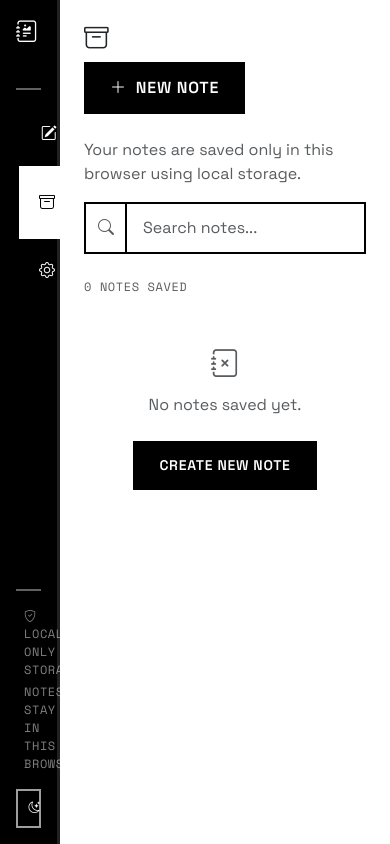
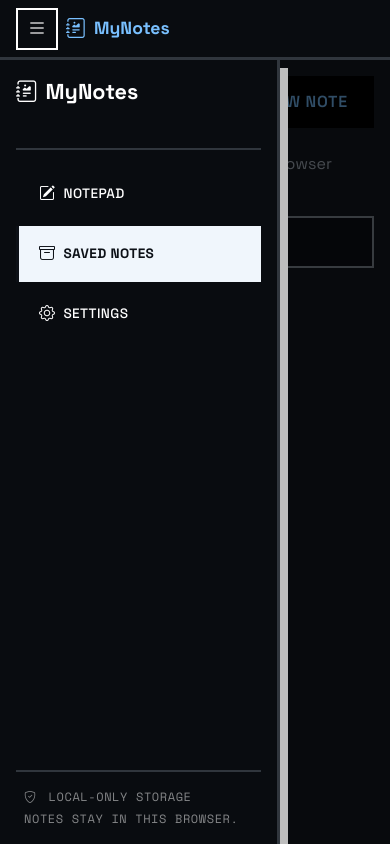
Before and after one commit to rutaabali3/notepad, a plain HTML site: page saved-notes.html in a window 390 px wide. Both pictures are taken after a click on the button "Toggle menu". Drawn offline with nearby package versions, Linux system fonts and the light colour scheme; some packages are replaced by stand-ins of ours; a script that the page names is missing.

Commit message:
Add mobile sidebar, SweetAlert link input, dark-only theme

```diff
--- a/css/style.css
+++ b/css/style.css
@@ -24,8 +24,6 @@ body {
     padding: 0;
 }
 
-/* Login Page */
-#auth-view,
 /* Login Page */
 #auth-view,
 section {
@@ -448,23 +446,7 @@ a:hover {
 }
 
 
-/* Theme toggle */
-.theme-toggle {
-    color: var(--white);
-    border: 2px solid var(--gray-400);
-    background: transparent;
-    font-size: 0.72rem;
-    padding: 0.55rem 0.65rem;
-}
-
-.theme-toggle:hover,
-.theme-toggle:focus-visible {
-    color: var(--black);
-    background: var(--white);
-    border-color: var(--white);
-}
-
-/* Dark mode */
+/* Dark mode (only theme) */
 html[data-theme="dark"] {
     color-scheme: dark;
     background: #0d1117;
@@ -746,3 +728,172 @@ html[data-theme="dark"] #note-content blockquote {
 html[data-theme="dark"] #note-content a {
     color: #79c0ff;
 }
+
+/* Mobile top bar */
+.mobile-topbar {
+    display: none;
+    position: fixed;
+    top: 0;
+    left: 0;
+    right: 0;
+    z-index: 1060;
+    align-items: center;
+    gap: 0.5rem;
+    height: 60px;
+    padding: 0 1rem;
+    background: var(--black);
+    border-bottom: 3px solid var(--gray-900);
+    box-sizing: border-box;
+}
+
+.mobile-topbar a {
+    color: var(--white);
+    text-decoration: none;
+    font-weight: 700;
+    font-size: 1.25rem;
+    display: inline-flex;
+    align-items: center;
+    gap: 0.5rem;
+}
+
+.mobile-topbar a:hover {
+    color: var(--white);
+}
+
+.sidebar-toggle {
+    display: inline-flex;
+    align-items: center;
+    justify-content: center;
+    width: 42px;
+    height: 42px;
+    padding: 0;
+    border: 2px solid var(--white);
+    background: transparent;
+    color: var(--white);
+    font-size: 1.25rem;
+    cursor: pointer;
+}
+
+.sidebar-toggle:hover,
+.sidebar-toggle:focus-visible {
+    background: var(--white);
+    color: var(--black);
+    border-color: var(--white);
+}
+
+.sidebar-backdrop {
+    position: fixed;
+    inset: 0;
+    z-index: 1040;
+    display: none;
+    background: rgba(0, 0, 0, 0.6);
+}
+
+html[data-theme="dark"] .mobile-topbar {
+    background: #090c10;
+    border-bottom-color: #30363d;
+}
+
+html[data-theme="dark"] .sidebar-toggle:hover,
+html[data-theme="dark"] .sidebar-toggle:focus-visible {
+    background: var(--white);
+    color: var(--black);
+}
+
+/* Responsive: tablets & phones */
+@media (max-width: 767.98px) {
+    body {
+        overflow-x: hidden;
+    }
+
+    .mobile-topbar {
+        display: flex;
+    }
+
+    .container-fluid {
+        padding-top: 60px !important;
+    }
+
+    #sidebar {
+        position: fixed;
+        top: 60px;
+        left: 0;
+        bottom: 0;
+        z-index: 1050;
+        width: 280px !important;
+        min-width: 280px !important;
+        transform: translateX(-100%);
+        transition: transform 0.25s ease;
+        box-shadow: none;
+        overflow-y: auto;
+    }
+
+    #sidebar span:not(.bi) {
+        display: inline;
+    }
+
+    #sidebar .nav-link {
+        justify-content: flex-start;
+    }
+
+    body.sidebar-open #sidebar {
+        transform: translateX(0);
+        box-shadow: 8px 8px 0 var(--gray-300);
+    }
+
+    body.sidebar-open .sidebar-backdrop {
+        display: block;
+    }
+
+    main {
+        padding: 1rem !important;
+    }
+
+    main .p-4,
+    main.p-4 {
+        padding: 1rem !important;
+    }
+
+    #note-header .col-9,
+    #note-header .col-3 {
+        flex: 0 0 100%;
+        max-width: 100%;
+    }
+
+    #note-header {
+        gap: 0.75rem;
+    }
+
+    .btn-delete-note {
+        opacity: 1;
+    }
+}
+
+/* Fine tune very small screens */
+@media (max-width: 575.98px) {
+    #note-title {
+        font-size: 1.35rem;
+    }
+
+    #note-header .col-3 {
+        text-align: left !important;
+    }
+
+    #note-header .btn {
+        width: 100%;
+    }
+
+    .mobile-topbar a span {
+        font-size: 1.1rem;
+    }
+
+    .editor-toolbar {
+        gap: 0.25rem !important;
+        padding: 0.5rem !important;
+    }
+
+    .editor-tool {
+        min-width: 34px;
+        min-height: 32px;
+    }
+}
--- /dev/null
+++ b/js/sidebar.js
@@ -0,0 +1,33 @@
+/**
+ * Mobile sidebar toggle for the responsive layout.
+ * Slides the sidebar in from the left on small screens.
+ */
+
+document.addEventListener('DOMContentLoaded', () => {
+    const toggle = document.getElementById('sidebar-toggle');
+    const backdrop = document.getElementById('sidebar-backdrop');
+
+    const setOpen = open => {
+        document.body.classList.toggle('sidebar-open', open);
+        if (toggle) toggle.setAttribute('aria-expanded', String(open));
+        if (open && backdrop) backdrop.focus();
+    };
+
+    if (toggle) {
+        toggle.addEventListener('click', () => {
+            setOpen(!document.body.classList.contains('sidebar-open'));
+        });
+    }
+
+    if (backdrop) {
+        backdrop.addEventListener('click', () => setOpen(false));
+    }
+
+    window.addEventListener('keydown', event => {
+        if (event.key === 'Escape') setOpen(false);
+    });
+
+    window.addEventListener('resize', () => {
+        if (window.innerWidth >= 768) setOpen(false);
+    });
+});
--- a/js/theme.js
+++ b/js/theme.js
@@ -1,38 +1,6 @@
 /**
- * Shared light/dark mode controller.
+ * Theme controller.
+ * Dark mode is the only theme.
  */
 
-const THEME_KEY = 'mynotes_theme';
-
-function applyTheme(theme) {
-    const isDark = theme === 'dark';
-    document.documentElement.dataset.theme = isDark ? 'dark' : 'light';
-
-    const toggle = document.getElementById('theme-toggle');
-    if (!toggle) return;
-
-    toggle.setAttribute('aria-pressed', String(isDark));
-    toggle.innerHTML = isDark
-        ? '<i class="bi bi-sun me-1"></i><span>Light mode</span>'
-        : '<i class="bi bi-moon-stars me-1"></i><span>Dark mode</span>';
-}
-
-function getPreferredTheme() {
-    const savedTheme = localStorage.getItem(THEME_KEY);
-    if (savedTheme === 'dark' || savedTheme === 'light') return savedTheme;
-    return 'dark';
-}
-
-applyTheme(getPreferredTheme());
-
-document.addEventListener('DOMContentLoaded', () => {
-    applyTheme(getPreferredTheme());
-    const toggle = document.getElementById('theme-toggle');
-    if (!toggle) return;
-
-    toggle.addEventListener('click', () => {
-        const nextTheme = document.documentElement.dataset.theme === 'dark' ? 'light' : 'dark';
-        localStorage.setItem(THEME_KEY, nextTheme);
-        applyTheme(nextTheme);
-    });
-});
+document.documentElement.dataset.theme = 'dark';
--- a/saved-notes.html
+++ b/saved-notes.html
@@ -11,6 +11,13 @@
 </head>
 
 <body class="bg-light">
+    <div class="mobile-topbar">
+        <button id="sidebar-toggle" class="sidebar-toggle" type="button" aria-label="Toggle menu" aria-controls="sidebar" aria-expanded="false">
+            <i class="bi bi-list"></i>
+        </button>
+        <a href="notepad.html"><i class="bi bi-journal-richtext"></i><span>MyNotes</span></a>
+    </div>
+    <div id="sidebar-backdrop" class="sidebar-backdrop" tabindex="-1"></div>
     <div class="container-fluid h-100 p-0 d-flex vh-100">
         <nav id="sidebar" class="bg-dark text-white d-flex flex-column p-3 col-auto" style="min-width: 250px; width: 250px;">
             <a href="notepad.html" class="d-flex align-items-center mb-4 text-decoration-none text-white">
@@ -38,9 +45,6 @@
             <hr class="text-secondary">
             <div class="small text-white-50 px-2"><i class="bi bi-shield-check me-1"></i> Local-only storage</div>
             <div class="small text-white-50 px-2 mt-1">Notes stay in this browser.</div>
-            <button id="theme-toggle" class="theme-toggle btn btn-sm w-100 mt-3" type="button" aria-pressed="false">
-                <i class="bi bi-moon-stars me-1"></i><span>Dark mode</span>
-            </button>
         </nav>
 
         <main class="flex-grow-1 h-100 bg-white position-relative p-4" style="overflow-y: auto;">
@@ -64,6 +68,7 @@
     <script src="https://cdn.jsdelivr.net/npm/sweetalert2@11"></script>
     <script src="js/theme.js"></script>
     <script src="js/storage.js"></script>
+    <script src="js/sidebar.js"></script>
     <script src="js/saved-notes.js"></script>
 </body>
 
```
Also changed, not shown: js/notepad.js (+31 -6 lines), notepad.html (+9 -4 lines), settings.html (+8 -3 lines).
